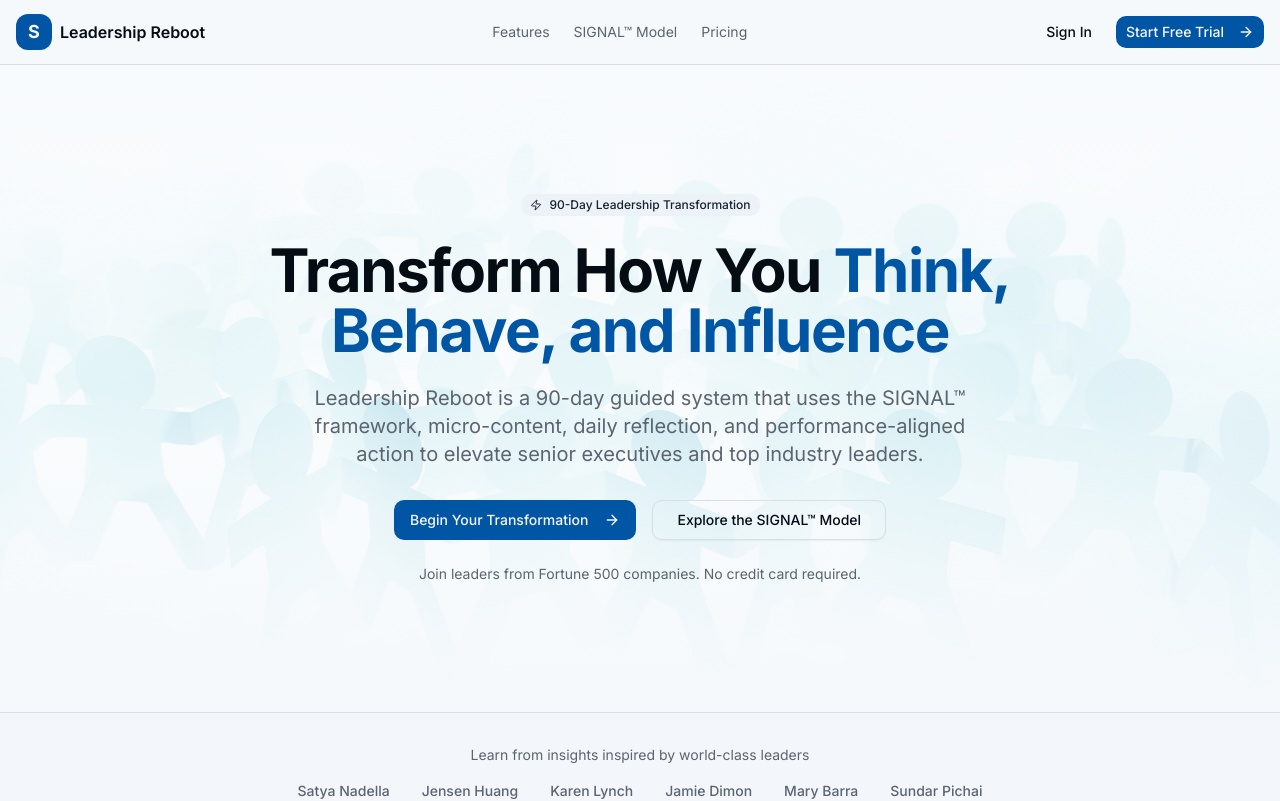
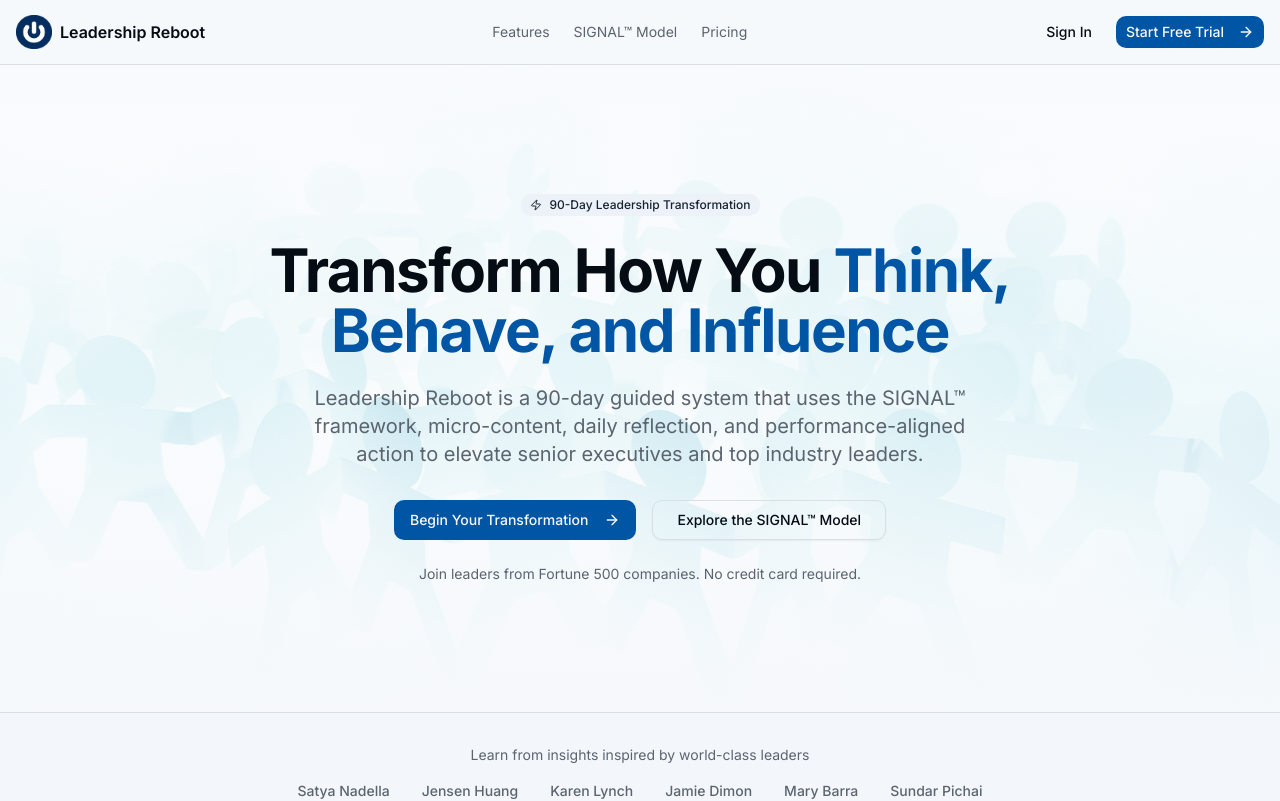
Before and after one commit to tdevakiruba/v0-leadership-connect-v2, a Next.js app: page / in a window 1280 px wide. Shown: the top 801 px of the page. Built offline with nearby package versions, Linux system fonts and the light colour scheme.

Commit message:
update site-wide logo with new reboot icon
Co-authored-by: null <145204751+tdevakiruba@users.noreply.github.com>

```diff
--- a/app/(dashboard)/layout.tsx
+++ b/app/(dashboard)/layout.tsx
@@ -3,6 +3,7 @@
 import React from "react"
 import { useState } from "react"
 import Link from "next/link"
+import Image from "next/image"
 import { usePathname } from "next/navigation"
 import { cn } from "@/lib/utils"
 import { createClient } from "@/lib/supabase/client"
@@ -60,10 +61,14 @@ export default function DashboardLayout({
         <div className="flex flex-col flex-grow bg-card border-r border-border pt-5 pb-4 overflow-y-auto">
           {/* Logo */}
           <div className="flex items-center flex-shrink-0 px-6 mb-8">
-            <Link href="/dashboard" className="flex items-center gap-3">
-              <div className="h-10 w-10 rounded-xl bg-blue-600 flex items-center justify-center shadow-lg shadow-blue-200">
-                <span className="text-white font-bold text-lg">LR</span>
-              </div>
+            <Link href="/" className="flex items-center gap-3">
+              <Image
+                src="/reboot-logo.png"
+                alt="Leadership Reboot"
+                width={40}
+                height={40}
+                className="rounded-xl"
+              />
               <div>
                 <span className="font-semibold text-foreground block leading-tight">Leadership</span>
                 <span className="text-xs text-muted-foreground">Reboot Program</span>
@@ -140,9 +145,13 @@ export default function DashboardLayout({
           {/* Logo & Close */}
           <div className="flex items-center justify-between px-6 mb-8">
             <Link href="/" className="flex items-center gap-3" onClick={() => setSidebarOpen(false)}>
-              <div className="h-10 w-10 rounded-xl bg-blue-600 flex items-center justify-center">
-                <span className="text-white font-bold text-lg">LR</span>
-              </div>
+              <Image
+                src="/reboot-logo.png"
+                alt="Leadership Reboot"
+                width={40}
+                height={40}
+                className="rounded-xl"
+              />
               <span className="font-semibold text-foreground">Leadership Reboot</span>
             </Link>
             <button onClick={() => setSidebarOpen(false)} className="p-2 -m-2 text-muted-foreground">
--- a/app/auth/error/page.tsx
+++ b/app/auth/error/page.tsx
@@ -1,7 +1,8 @@
 import Link from 'next/link'
+import Image from 'next/image'
 import { Button } from '@/components/ui/button'
 import { Card, CardContent, CardDescription, CardHeader, CardTitle } from '@/components/ui/card'
-import { AlertCircle, ArrowRight, Zap } from 'lucide-react'
+import { AlertCircle, ArrowRight } from 'lucide-react'
 
 export default async function AuthErrorPage({
   searchParams,
@@ -15,9 +16,13 @@ export default async function AuthErrorPage({
       <div className="w-full max-w-md space-y-8">
         <div className="text-center mb-8">
           <Link href="/" className="flex items-center justify-center gap-3 mb-2">
-            <div className="w-10 h-10 rounded-lg bg-primary flex items-center justify-center">
-              <Zap className="w-6 h-6 text-primary-foreground" />
-            </div>
+            <Image
+              src="/reboot-logo.png"
+              alt="Leadership Reboot"
+              width={40}
+              height={40}
+              className="rounded-lg"
+            />
             <span className="text-2xl font-bold tracking-tight text-foreground">Leadership Reboot</span>
           </Link>
         </div>
--- a/app/auth/login/page.tsx
+++ b/app/auth/login/page.tsx
@@ -3,6 +3,7 @@
 import { useState } from 'react'
 import { useRouter } from 'next/navigation'
 import Link from 'next/link'
+import Image from 'next/image'
 import { createClient } from '@/lib/supabase/client'
 import { Button } from '@/components/ui/button'
 import { Input } from '@/components/ui/input'
@@ -10,7 +11,7 @@ import { Label } from '@/components/ui/label'
 import { Card, CardContent, CardDescription, CardHeader, CardTitle } from '@/components/ui/card'
 import { Separator } from '@/components/ui/separator'
 import { toast } from 'sonner'
-import { Loader2, ArrowRight, Zap } from 'lucide-react'
+import { Loader2, ArrowRight } from 'lucide-react'
 
 export default function LoginPage() {
   const [email, setEmail] = useState('')
@@ -83,9 +84,13 @@ export default function LoginPage() {
         <div className="relative z-10 flex flex-col justify-between p-12 text-primary-foreground">
           <div>
             <Link href="/" className="flex items-center gap-3 mb-2">
-              <div className="w-10 h-10 rounded-lg bg-accent flex items-center justify-center">
-                <Zap className="w-6 h-6 text-accent-foreground" />
-              </div>
+              <Image
+                src="/reboot-logo.png"
+                alt="Leadership Reboot"
+                width={40}
+                height={40}
+                className="rounded-lg"
+              />
               <span className="text-2xl font-bold tracking-tight">Leadership Reboot</span>
             </Link>
             <p className="text-primary-foreground/70 text-sm">90-Day Executive Transformation</p>
@@ -137,9 +142,13 @@ export default function LoginPage() {
           {/* Mobile Logo */}
           <div className="lg:hidden text-center mb-8">
             <Link href="/" className="inline-flex items-center justify-center gap-3 mb-2">
-              <div className="w-10 h-10 rounded-lg bg-primary flex items-center justify-center">
-                <Zap className="w-6 h-6 text-primary-foreground" />
-              </div>
+              <Image
+                src="/reboot-logo.png"
+                alt="Leadership Reboot"
+                width={40}
+                height={40}
+                className="rounded-lg"
+              />
               <span className="text-2xl font-bold tracking-tight text-foreground">Leadership Reboot</span>
             </Link>
           </div>
--- a/app/auth/sign-up-success/page.tsx
+++ b/app/auth/sign-up-success/page.tsx
@@ -1,7 +1,8 @@
 import Link from 'next/link'
+import Image from 'next/image'
 import { Button } from '@/components/ui/button'
 import { Card, CardContent, CardDescription, CardHeader, CardTitle } from '@/components/ui/card'
-import { Mail, ArrowRight, Zap } from 'lucide-react'
+import { Mail, ArrowRight } from 'lucide-react'
 
 export default function SignUpSuccessPage() {
   return (
@@ -9,9 +10,13 @@ export default function SignUpSuccessPage() {
       <div className="w-full max-w-md space-y-8">
         <div className="text-center mb-8">
           <Link href="/" className="flex items-center justify-center gap-3 mb-2">
-            <div className="w-10 h-10 rounded-lg bg-primary flex items-center justify-center">
-              <Zap className="w-6 h-6 text-primary-foreground" />
-            </div>
+            <Image
+              src="/reboot-logo.png"
+              alt="Leadership Reboot"
+              width={40}
+              height={40}
+              className="rounded-lg"
+            />
             <span className="text-2xl font-bold tracking-tight text-foreground">Leadership Reboot</span>
           </Link>
         </div>
--- a/app/auth/sign-up/page.tsx
+++ b/app/auth/sign-up/page.tsx
@@ -5,6 +5,7 @@ import React from "react"
 import { useState } from 'react'
 import { useRouter } from 'next/navigation'
 import Link from 'next/link'
+import Image from 'next/image'
 import { createClient } from '@/lib/supabase/client'
 import { Button } from '@/components/ui/button'
 import { Input } from '@/components/ui/input'
@@ -12,7 +13,7 @@ import { Label } from '@/components/ui/label'
 import { Card, CardContent, CardDescription, CardHeader, CardTitle } from '@/components/ui/card'
 import { Separator } from '@/components/ui/separator'
 import { toast } from 'sonner'
-import { Loader2, ArrowRight, Zap, CheckCircle2 } from 'lucide-react'
+import { Loader2, ArrowRight, CheckCircle2 } from 'lucide-react'
 
 export default function SignUpPage() {
   const [fullName, setFullName] = useState('')
@@ -97,9 +98,13 @@ export default function SignUpPage() {
         <div className="relative z-10 flex flex-col justify-between p-12 text-primary-foreground">
           <div>
             <Link href="/" className="flex items-center gap-3 mb-2">
-              <div className="w-10 h-10 rounded-lg bg-accent flex items-center justify-center">
-                <Zap className="w-6 h-6 text-accent-foreground" />
-              </div>
+              <Image
+                src="/reboot-logo.png"
+                alt="Leadership Reboot"
+                width={40}
+                height={40}
+                className="rounded-lg"
+              />
               <span className="text-2xl font-bold tracking-tight">Leadership Reboot</span>
             </Link>
             <p className="text-primary-foreground/70 text-sm">90-Day Executive Transformation</p>
@@ -148,9 +153,13 @@ export default function SignUpPage() {
           {/* Mobile Logo */}
           <div className="lg:hidden text-center mb-8">
             <Link href="/" className="inline-flex items-center justify-center gap-3 mb-2">
-              <div className="w-10 h-10 rounded-lg bg-primary flex items-center justify-center">
-                <Zap className="w-6 h-6 text-primary-foreground" />
-              </div>
+              <Image
+                src="/reboot-logo.png"
+                alt="Leadership Reboot"
+                width={40}
+                height={40}
+                className="rounded-lg"
+              />
               <span className="text-2xl font-bold tracking-tight text-foreground">Leadership Reboot</span>
             </Link>
           </div>
--- a/app/page.tsx
+++ b/app/page.tsx
@@ -1,5 +1,6 @@
 import { Suspense } from "react"
 import Link from "next/link"
+import Image from "next/image"
 import { Button } from "@/components/ui/button"
 import { Badge } from "@/components/ui/badge"
 import { Card, CardContent } from "@/components/ui/card"
@@ -75,9 +76,13 @@ export default function LandingPage() {
       <header className="sticky top-0 z-50 w-full border-b bg-background/95 backdrop-blur supports-[backdrop-filter]:bg-background/60">
         <div className="container mx-auto flex h-16 items-center justify-between px-4">
           <Link href="/" className="flex items-center gap-2">
-            <div className="flex h-9 w-9 items-center justify-center rounded-lg bg-primary">
-              <span className="text-lg font-bold text-primary-foreground">S</span>
-            </div>
+            <Image
+              src="/reboot-logo.png"
+              alt="Leadership Reboot"
+              width={36}
+              height={36}
+              className="rounded-lg"
+            />
             <span className="font-semibold">Leadership Reboot</span>
           </Link>
           <nav className="hidden md:flex items-center gap-6">
@@ -439,9 +444,13 @@ export default function LandingPage() {
         <div className="container mx-auto px-4">
           <div className="flex flex-col md:flex-row items-center justify-between gap-4">
             <Link href="/" className="flex items-center gap-2">
-              <div className="flex h-8 w-8 items-center justify-center rounded-lg bg-primary">
-                <span className="text-sm font-bold text-primary-foreground">S</span>
-              </div>
+              <Image
+                src="/reboot-logo.png"
+                alt="Leadership Reboot"
+                width={32}
+                height={32}
+                className="rounded-lg"
+              />
               <span className="font-semibold">Leadership Reboot</span>
             </Link>
             <nav className="flex items-center gap-6 text-sm text-muted-foreground">
```
Also changed, not shown: public/reboot-logo.png (added).
